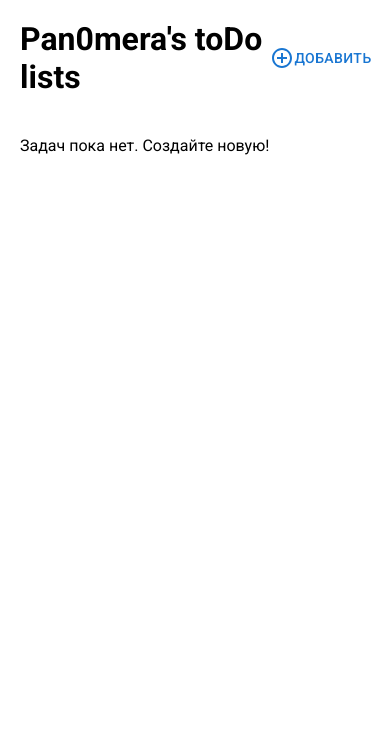
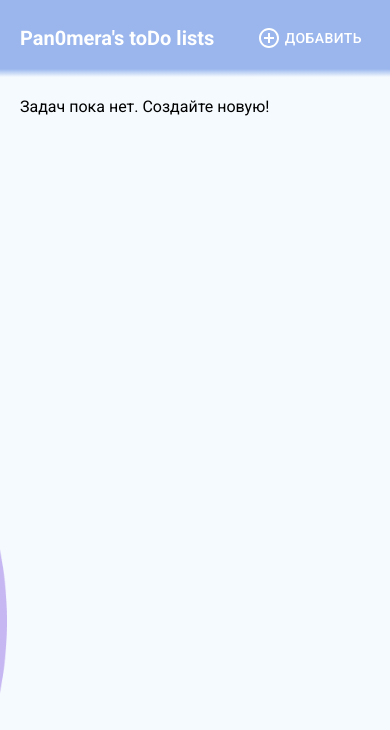
Before and after one commit to ARTESS-PLAY/SimpeToDoList, a React (Create React App) app: page / in a window 390 px wide. Shown: the top 730 px of the page. Built offline with nearby package versions, Linux system fonts and the light colour scheme.

Commit message:
Добавил кастомизацию

```diff
--- a/src/App.tsx
+++ b/src/App.tsx
@@ -10,8 +10,8 @@ function App() {
 
     return (
         <div className="App">
+            <Header />
             <div className="container">
-                <Header />
                 <ToDos />
 
                 <CSSTransition
--- a/src/assets/styles/index.css
+++ b/src/assets/styles/index.css
@@ -7,6 +7,26 @@
     padding: 0;
 }
 
+:root {
+    --main-color: #999bec;
+    --second-color: #b49aed;
+    --additional-color-1: #9ad0ed;
+    --additional-color-2: #cf9aed;
+    --additional-color-3: #9ab6ed;
+}
+
+.MuiOutlinedInput-notchedOutline {
+    border-color: var(--main-color) !important;
+}
+
+body {
+    background-image: url('../img/main_bg.webp');
+    background-position: center;
+    background-size: cover;
+    background-repeat: no-repeat;
+    background-attachment: fixed;
+}
+
 .container {
     width: 100%;
     max-width: 1064px;
--- a/src/components/Header/index.module.scss
+++ b/src/components/Header/index.module.scss
@@ -1,9 +1,49 @@
 .header {
-    display: flex;
-    flex-direction: row;
-    align-items: center;
-    justify-content: space-between;
     width: 100%;
-    margin-bottom: 20px;
-    padding: 20px 0;
+    margin-bottom: 40px;
+    padding-top: 20px;
+    position: sticky;
+    left: 0;
+    top: 0;
+    background-color: var(--additional-color-3);
+    z-index: 100;
+    &::after {
+        content: '';
+        position: absolute;
+        left: 0;
+        bottom: -20px;
+        height: 20px;
+        width: 100%;
+        background: linear-gradient(var(--additional-color-3) 60%, rgba(0, 0, 0, 0));
+        z-index: 100;
+    }
+    &__content {
+        margin: 0 auto;
+        max-width: 1064px;
+        display: flex;
+        flex-direction: row;
+        align-items: center;
+        justify-content: space-between;
+        padding: 0 20px;
+        h1 {
+            color: white;
+            @media (max-width: 767px) {
+                font-size: 20px;
+            }
+        }
+    }
+
+    &__button {
+        color: white !important;
+        svg {
+            margin-right: 4px;
+            transform: rotate(0);
+            transition: transform 0.3s;
+        }
+        &:hover {
+            svg {
+                transform: rotate(180deg);
+            }
+        }
+    }
 }
--- a/src/components/Header/index.tsx
+++ b/src/components/Header/index.tsx
@@ -8,10 +8,12 @@ const Header = () => {
 
     return (
         <header className={cl.header}>
-            <h1>Pan0mera's toDo lists</h1>
-            <Button variant="text" onClick={modalOpenCreate}>
-                <AddCircleOutlineOutlinedIcon /> Добавить
-            </Button>
+            <div className={cl.header__content}>
+                <h1>Pan0mera's toDo lists</h1>
+                <Button variant="text" onClick={modalOpenCreate} className={cl.header__button}>
+                    <AddCircleOutlineOutlinedIcon /> Добавить
+                </Button>
+            </div>
         </header>
     );
 };
--- a/src/components/Modal/index.module.scss
+++ b/src/components/Modal/index.module.scss
@@ -27,6 +27,9 @@
         :global(.MuiInputBase-root) {
             border-radius: 16px !important;
         }
+        :global(label.Mui-focused) {
+            color: var(--main-color) !important;
+        }
     }
     &_textarea {
         margin-bottom: 16px !important;
@@ -34,16 +37,21 @@
         :global(.MuiInputBase-root) {
             border-radius: 16px !important;
         }
+        :global(label.Mui-focused) {
+            color: var(--main-color) !important;
+        }
     }
     &_button {
         margin-top: 16px !important;
         display: block;
         border-radius: 16px !important;
+        background-color: var(--main-color) !important;
     }
     &_close {
         position: absolute;
         right: 16px;
         top: 16px;
         cursor: pointer;
+        fill: var(--main-color) !important;
     }
 }
--- a/src/components/ToDos/ToDo/ToDoStatus/index.module.scss
+++ b/src/components/ToDos/ToDo/ToDoStatus/index.module.scss
@@ -1,5 +1,8 @@
 .select {
     border-radius: 20px;
+    @media (max-width: 767px) {
+        flex-grow: 1;
+    }
     > div {
         padding: 0;
         padding-right: 0 !important;
--- a/src/components/ToDos/ToDo/index.module.scss
+++ b/src/components/ToDos/ToDo/index.module.scss
@@ -13,9 +13,23 @@
     &::before {
         content: none !important;
     }
-    &__head p {
+    &__head {
+        :global(.MuiAccordionSummary-content) {
+            display: flex;
+            flex-direction: row;
+            align-items: center;
+            justify-content: space-between;
+            @media (max-width: 767px) {
+                flex-direction: column-reverse;
+                align-items: flex-start;
+            }
+        }
+        p {
             position: relative;
             transition: opacity 0.3s;
+            @media (max-width: 767px) {
+                margin-top: 16px;
+            }
             &::before {
                 content: '';
                 position: absolute;
@@ -26,6 +40,7 @@
                 height: 1px;
                 background-color: black;
                 transition: width 0.3s;
+            }
         }
     }
     &-done {
@@ -43,9 +58,16 @@
     display: flex;
     flex-direction: row;
     align-items: center;
+    @media (max-width: 767px) {
+        width: 100%;
+    }
     & > * {
         &:not(:last-child) {
             margin-right: 4px;
         }
     }
 }
+.edit,
+.delete {
+    fill: var(--main-color) !important;
+}
--- a/src/components/ToDos/ToDo/index.tsx
+++ b/src/components/ToDos/ToDo/index.tsx
@@ -1,4 +1,4 @@
-import { Accordion, Typography, AccordionDetails, styled } from '@mui/material';
+import { Accordion, Typography, AccordionDetails, styled, AccordionSummary } from '@mui/material';
 import MuiAccordionSummary, { AccordionSummaryProps } from '@mui/material/AccordionSummary';
 import ToDoStatus from './ToDoStatus';
 import EditIcon from '@mui/icons-material/Edit';
@@ -7,17 +7,6 @@ import cl from './index.module.scss';
 import { Todo as TodoT, TodoStatus } from '../../../models/Todo/types';
 import { useToDoContext } from '../../../contexts/ToDoContext/ToDoContext';
 import { useAppContext } from '../../../contexts/AppContext/AppContext';
-
-const AccordionSummary = styled((props: AccordionSummaryProps) => (
-    <MuiAccordionSummary {...props} />
-))(() => ({
-    '& .MuiAccordionSummary-content': {
-        display: 'flex',
-        flexDirection: 'row',
-        alignItems: 'center',
-        justifyContent: 'space-between',
-    },
-}));
 
 const Todo = ({ todo }: { todo: TodoT }) => {
     const { changeStatus, removeToDo } = useToDoContext();
@@ -46,10 +35,10 @@ const Todo = ({ todo }: { todo: TodoT }) => {
                 <div className={cl.controls}>
                     <ToDoStatus status={todo.status} handleChangeStatus={handleChange} />
                     <span onClick={handleClickEdit}>
-                        <EditIcon />
+                        <EditIcon className={cl.edit} />
                     </span>
                     <span onClick={handleClickDelete}>
-                        <DeleteIcon />
+                        <DeleteIcon className={cl.delete} />
                     </span>
                 </div>
             </AccordionSummary>
```
Also changed, not shown: src/assets/img/main_bg.webp (added). Lines whose indentation alone changed are shown as unchanged.
